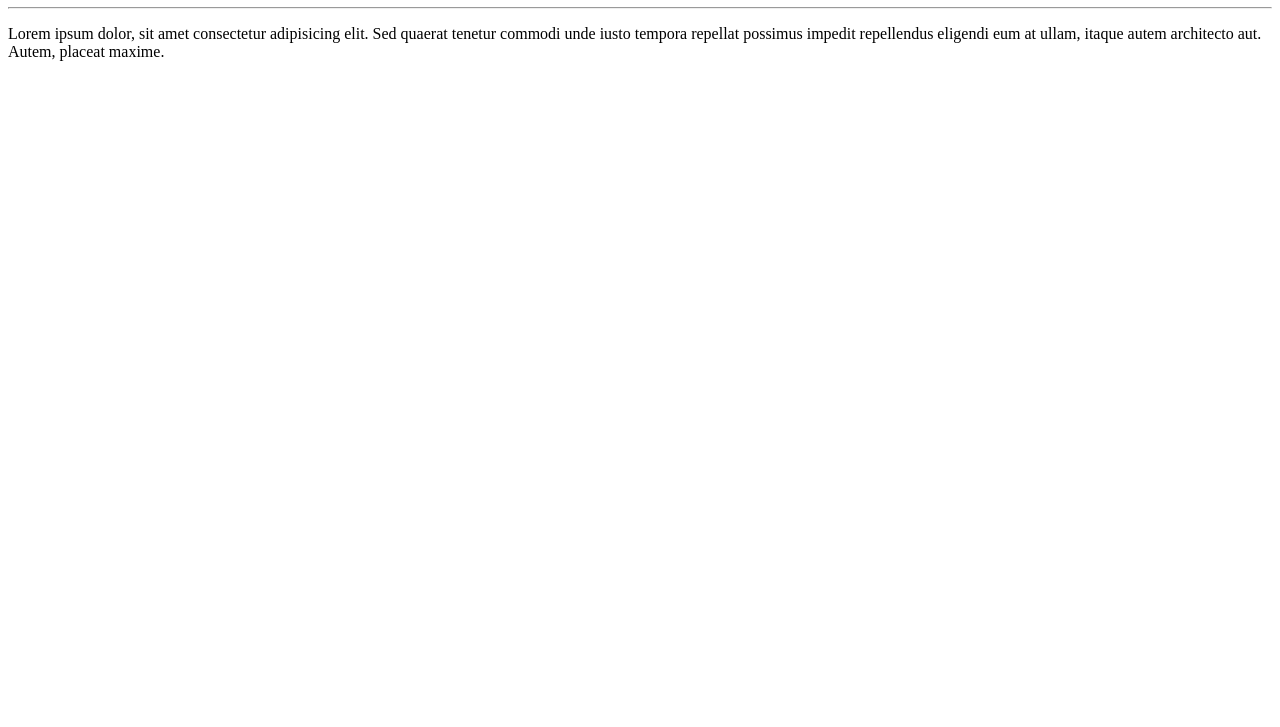
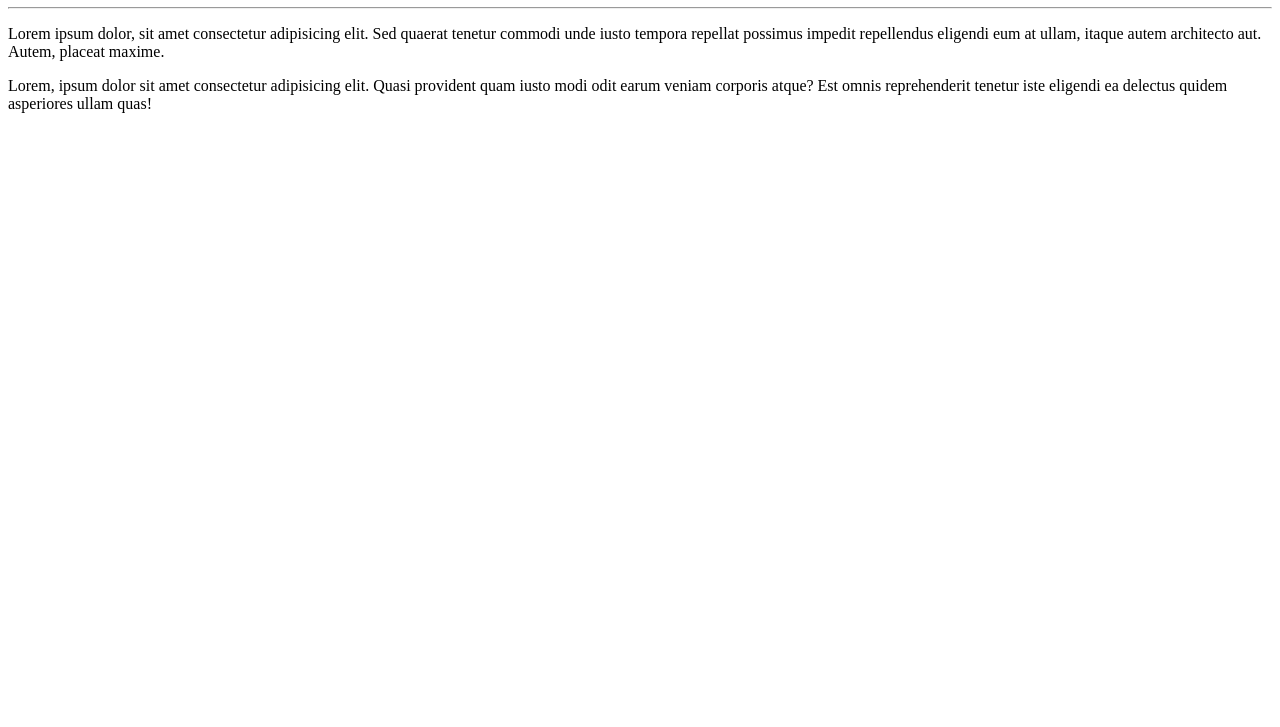
Before and after one commit to yurigalvao/Ola-mundo, a plain HTML site: page site-exemplo/index.html in a window 1280 px wide. Shown: the part 73-800 px from the top of the page. Drawn offline with Linux system fonts and the light colour scheme.

Commit message:
adicionei um parágrafo

```diff
--- a/site-exemplo/index.html
+++ b/site-exemplo/index.html
@@ -9,5 +9,6 @@
     <h1>Olá, Mundo!</h1>
     <hr>
     <p>Lorem ipsum dolor, sit amet consectetur adipisicing elit. Sed quaerat tenetur commodi unde iusto tempora repellat possimus impedit repellendus eligendi eum at ullam, itaque autem architecto aut. Autem, placeat maxime.</p>
+    <p>Lorem, ipsum dolor sit amet consectetur adipisicing elit. Quasi provident quam iusto modi odit earum veniam corporis atque? Est omnis reprehenderit tenetur iste eligendi ea delectus quidem asperiores ullam quas!</p>
 </body>
 </html>
```
